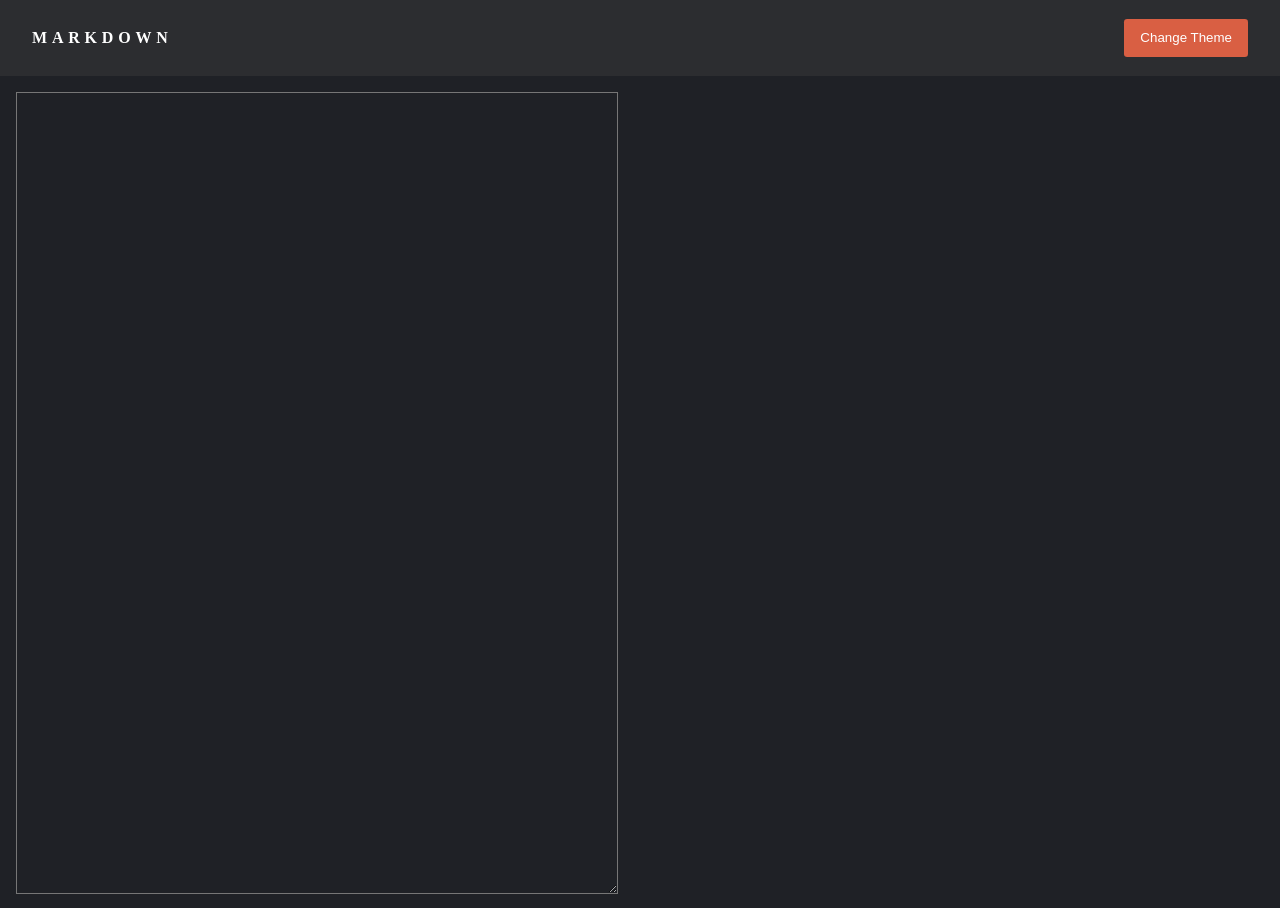
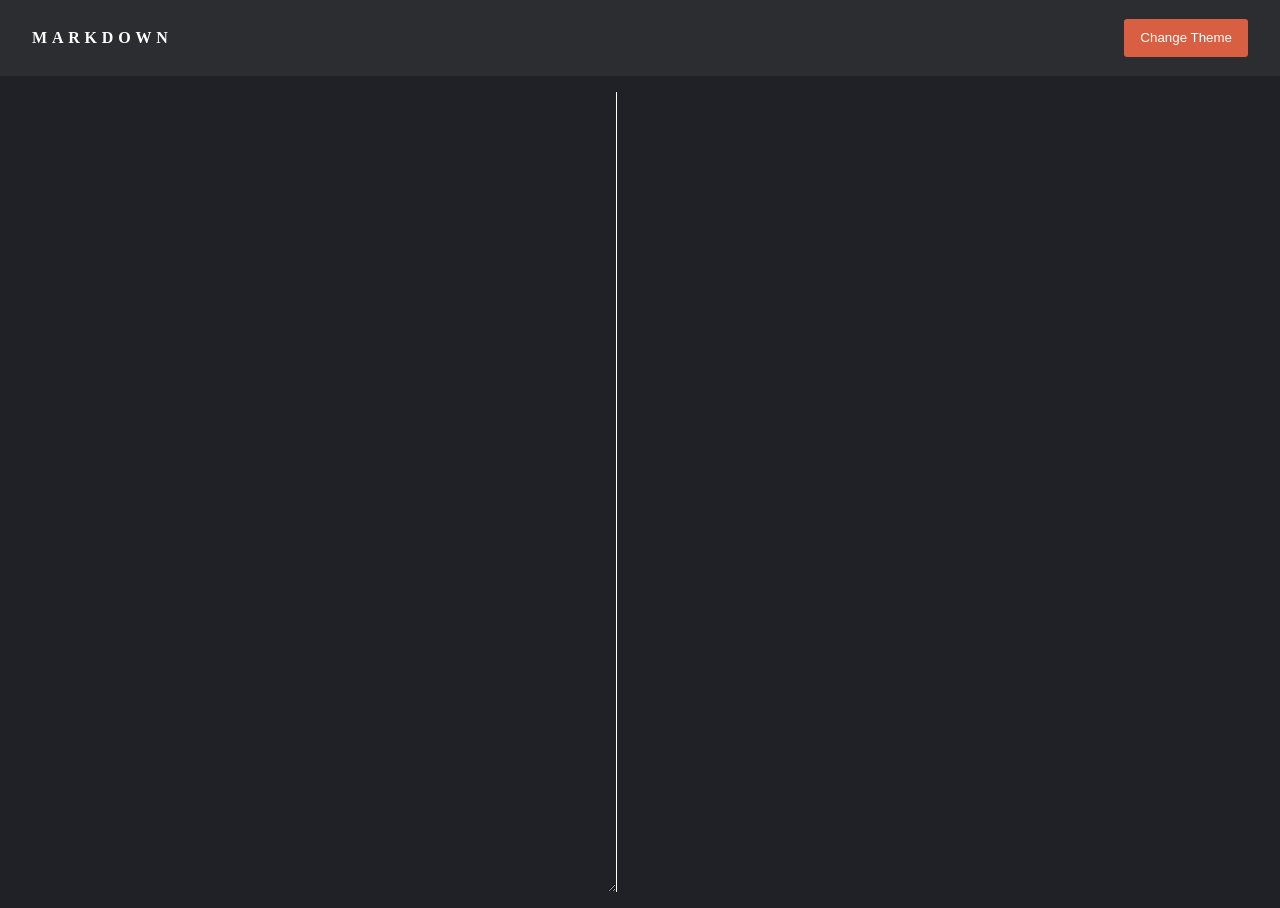
Before and after one commit to AndrewBoldrin/rememberme, a React (Create React App) app: page / in a window 1280 px wide. Built offline with nearby package versions, Linux system fonts and the light colour scheme.

Commit message:
fix: input area border style

```diff
--- a/src/index.css
+++ b/src/index.css
@@ -1,3 +1,7 @@
 * {
   margin: 0;
 }
+
+textarea:focus {
+  outline: none;
+}
--- a/src/pages/Index/InputArea/InputArea.tsx
+++ b/src/pages/Index/InputArea/InputArea.tsx
@@ -27,6 +27,8 @@ export const InputArea = ({ changeInputLine }: any): ReactElement => {
           backgroundColor: theme.bg,
           color: theme.color,
           fontSize: "1rem",
+          border: "none",
+          borderRight: "1px solid white",
         }}
         defaultValue={inputText}
         onChange={(e) => handleInputChange(e.currentTarget.value)}
```
